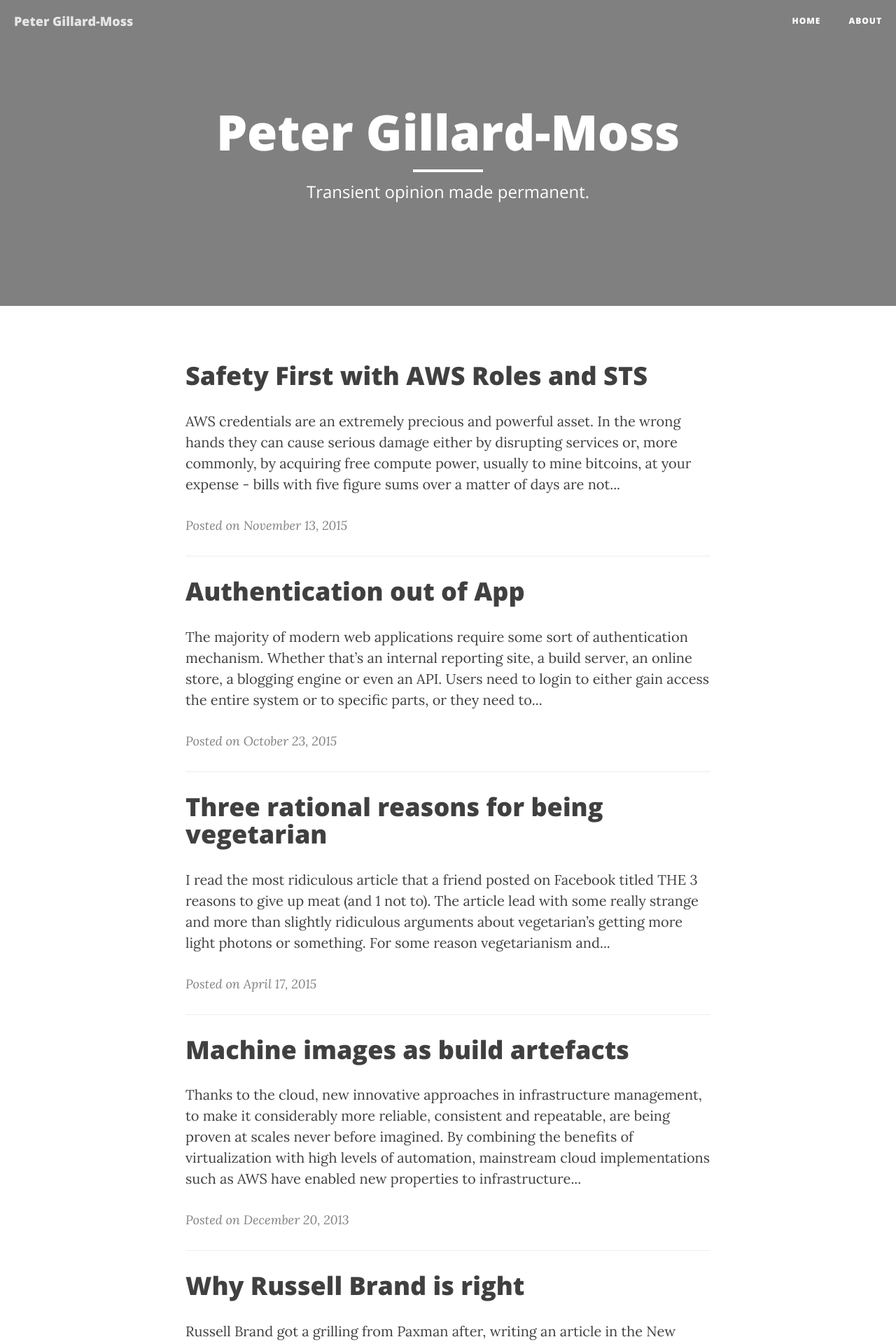
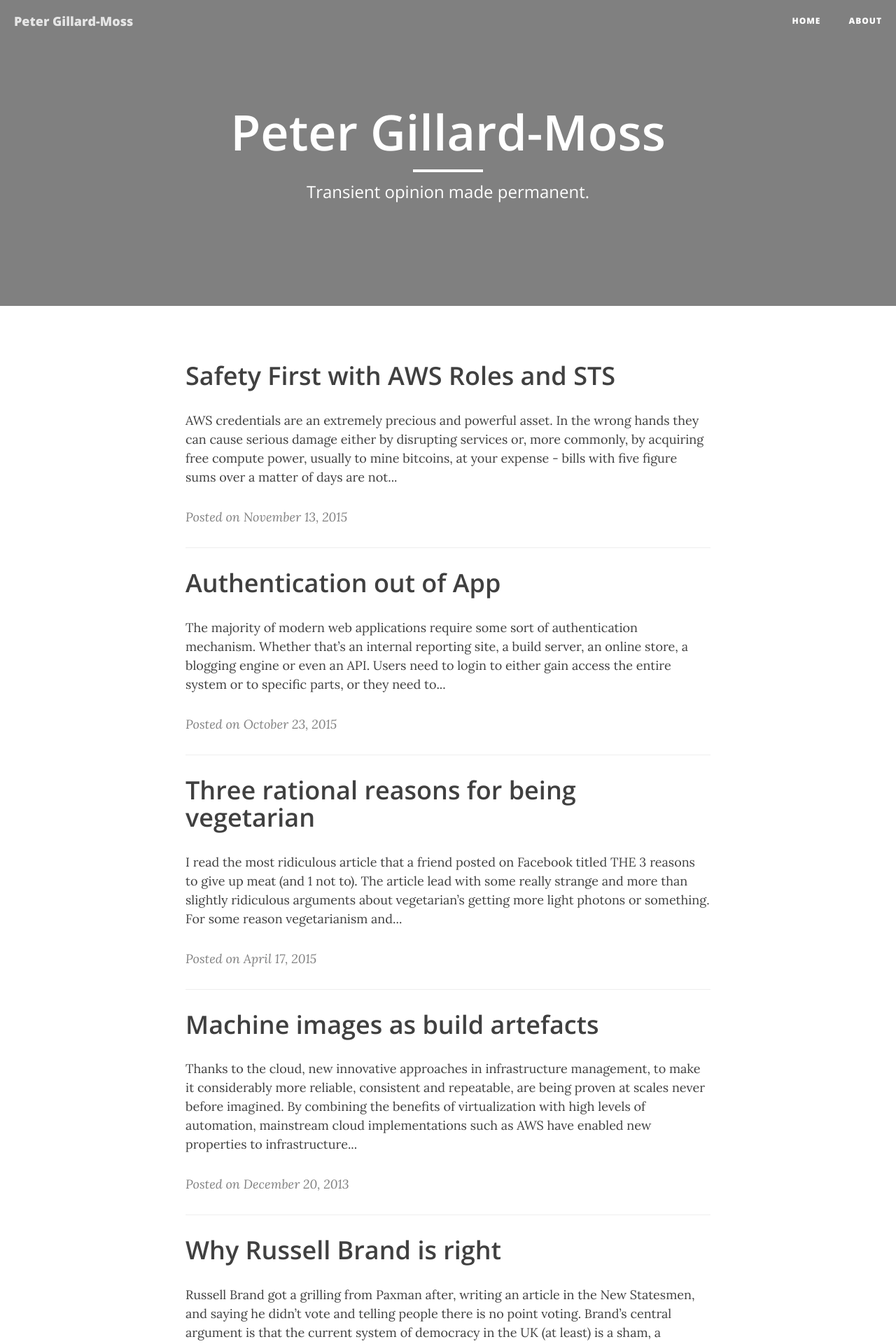
Before and after one commit to petergillardmoss/petergillardmoss.github.com, a Jekyll site: the page built from index.html, in a window 1280 px wide. Shown: the top 1920 px of the page at 70% size. Built offline with Jekyll 4.4.1, drawn with Linux system fonts in a browser that asks for light colours; nearby versions of some CDN libraries; the list of posts is cut into pages by our own code.

Commit message:
Uses a light font weight

```diff
--- a/css/clean-blog.css
+++ b/css/clean-blog.css
@@ -1,6 +1,6 @@
 body {
   font-family: 'Lora', 'Times New Roman', serif;
-  font-size: 20px;
+  font-size: 18px;
   color: #404040;
 }
 p {
@@ -17,7 +17,7 @@ h4,
 h5,
 h6 {
   font-family: 'Open Sans', 'Helvetica Neue', Helvetica, Arial, sans-serif;
-  font-weight: 800;
+  font-weight: 600;
 }
 a {
   color: #404040;
--- a/less/clean-blog.less
+++ b/less/clean-blog.less
@@ -5,7 +5,7 @@
 
 body {
 	.serif;
-	font-size: 20px;
+	font-size: 18px;
 	color: @gray-dark;
 }
 
@@ -26,7 +26,7 @@ h4,
 h5,
 h6 {
 	.sans-serif;
-	font-weight: 800;
+	font-weight: 600;
 }
 
 a {
```
